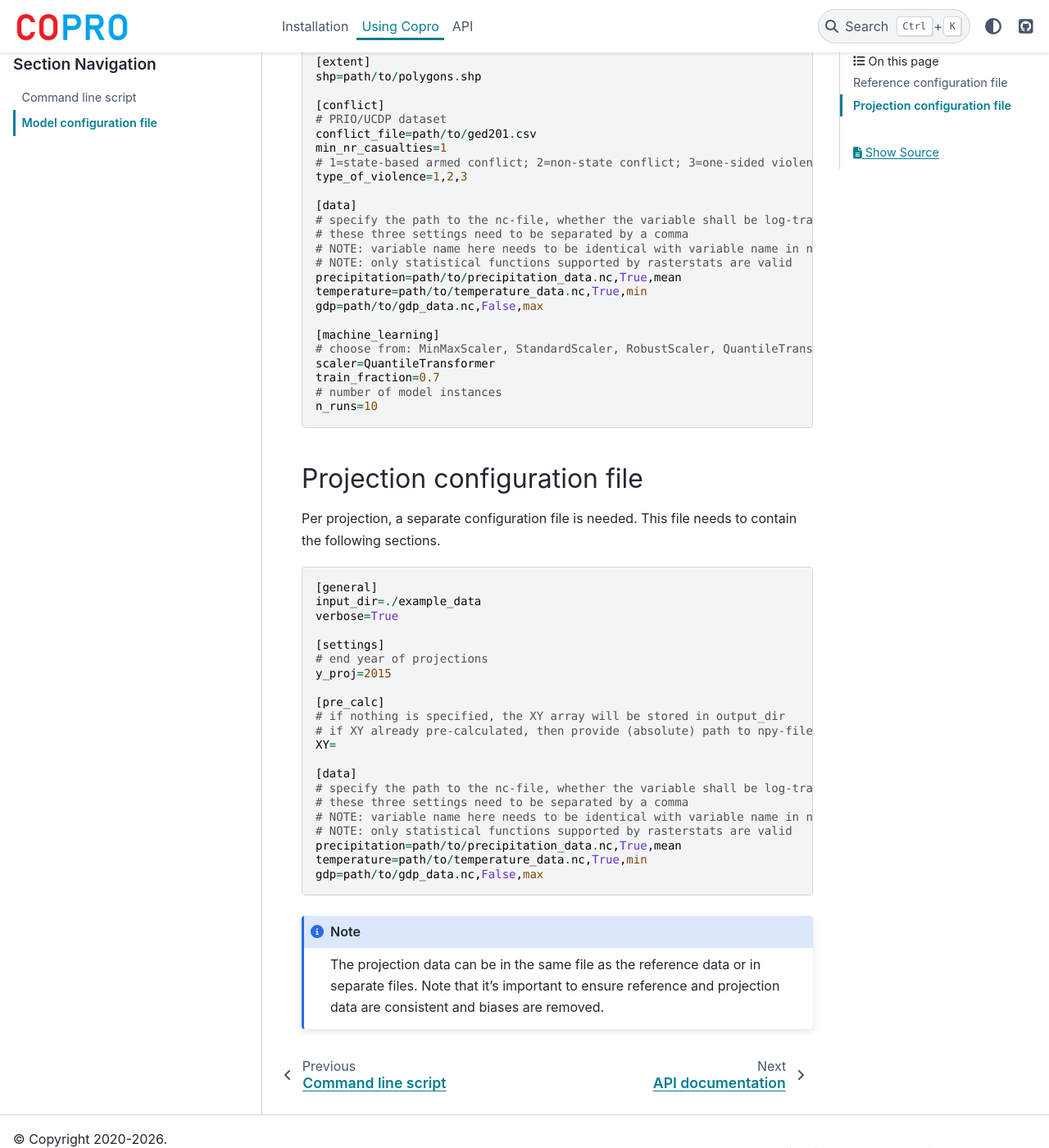
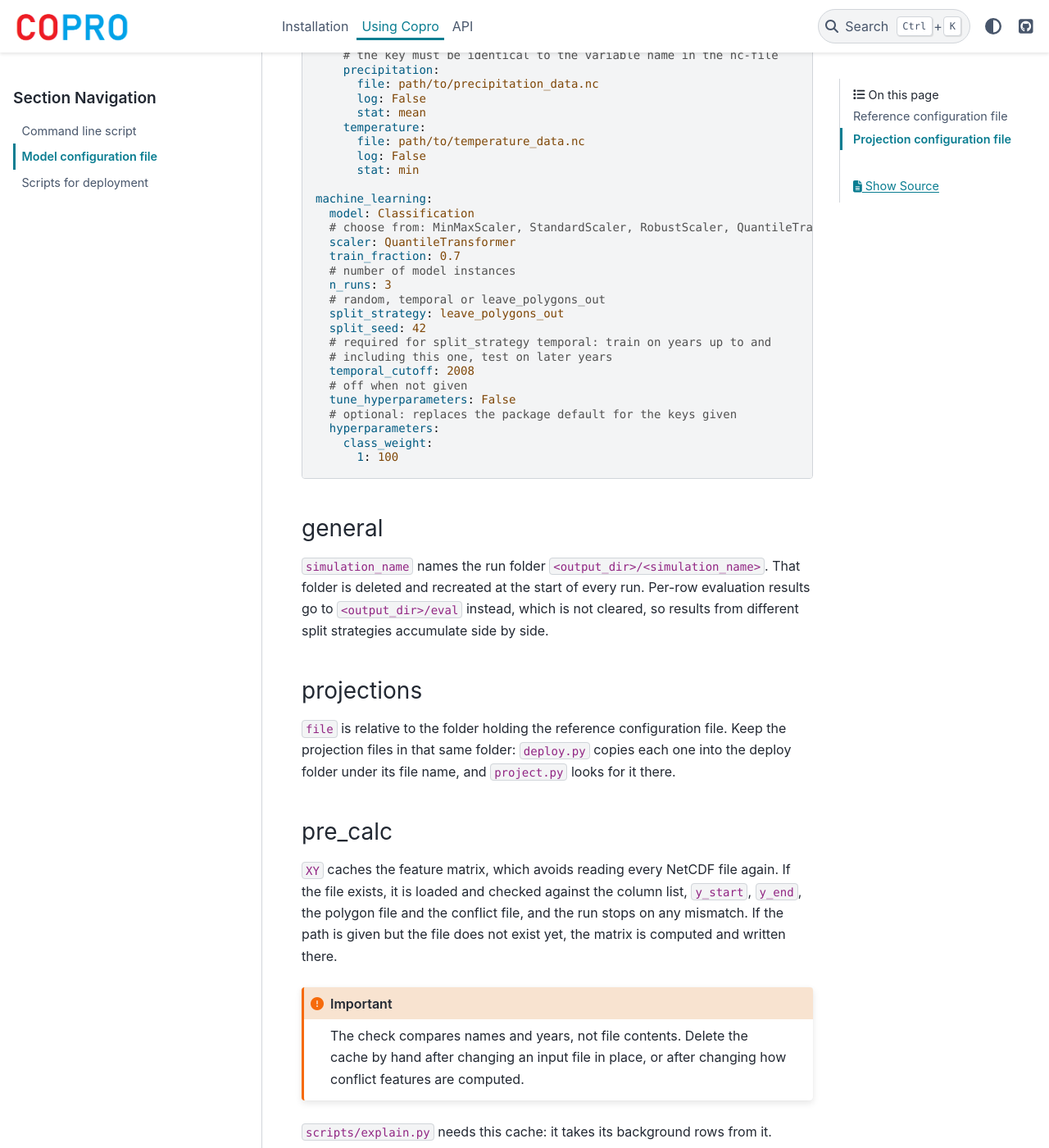
Before and after one commit to JannisHoch/copro, a Sphinx documentation site: the page built from docs/source/config.rst, in a window 1280 px wide and 1400 px high, scrolled down 1234 px. Shown: the whole window at 82% size. Built offline with Sphinx 7.4.7 and the PyData theme 0.15.4, drawn with Linux system fonts in a browser that asks for light colours; some of the changed text lies outside the part shown.

Commit message:
Update docs for the v2 config format and the deploy path
(original step 9)

docs/source/config.rst still documented the v1 INI format ([PROJ_files], [extent] shp=, comma-triple [data]) inherited from upstream. It now documents the YAML configuration: reference and projection files, the XY cache, conflict thresholds and the translated v1 keys, split strategies and hyperparameters.

New scripts.rst covers deploy, calibrate, project and explain. usage.rst describes the evaluation and deployment stages; cli.rst gives the current help output and the files the runner writes. API pages: machine_learning lists the current functions (load_clfs
no longer exists); models adds run_prediction.

```diff
--- a/docs/source/api/machine_learning.rst
+++ b/docs/source/api/machine_learning.rst
@@ -17,6 +17,6 @@ Other functions
 Functions for machine learning applications in the model.
 
 .. automodule:: machine_learning
-    :members: define_scaling,apply_gridsearchCV,load_clfs,predictive
+    :members: define_scaling,fit_estimator,apply_gridsearchCV,load_estimators,load_deploy_model,check_projection_columns,predictive,strata_from_conflict,score_to_probability
     :undoc-members:
     :show-inheritance:
--- a/docs/source/config.rst
+++ b/docs/source/config.rst
@@ -1,105 +1,186 @@
 Model configuration file
 ========================
 
-.. important::
-    The here described configuration file is compatible with CoPro version < 2.0.0.
-    For versions >= 2.0.0, the configuration file needs to be realigned with the new requirements.
+The command line script and the scripts in :ref:`Scripts for deployment` take a
+reference configuration file in YAML format.
+It holds everything needed to fit and evaluate the model over the reference period.
 
-The command line script takes on argument, which is a model configuration file.
-This file covers all necessary information to run the model for the reference period.
-
-In case projections should be made, each projection is specified in a separate (reduced) configuration file.
-Multiple files can be specified.
-The name of each projection is specified via the key in the section `[PROJ_files]`.
+Each projection is described in a separate, shorter configuration file.
+The reference file lists them in its ``projections`` block, one entry per projection key.
 
 .. note::
-    The file extension of the configuration files is not important -  we use `.cfg`.
+    Files named in ``data`` are relative to ``general.input_dir``.
+    A relative ``input_dir`` is itself relative to the folder holding the configuration file.
 
 Reference configuration file
 ----------------------------
 
-The configuration file for the reference period needs to contain the following sections.
+.. code-block:: yaml
+
+    general:
+      # label for the predictor set; recorded with the evaluation rows and
+      # in the deploy manifest. Required by deploy.py
+      feature_set: core
+      input_dir: ./example_data
+      output_dir: ./OUT
+      simulation_name: test_run
+      # first and last year of the reference period
+      y_start: 2000
+      y_end: 2012
+      # optional: worker count for the zonal statistics, default -1 (all cores)
+      n_jobs_zonal: -1
+
+    projections:
+      proj_nr_1:
+        file: example_settings_proj.yaml
+        # last year of this projection
+        y_end: 2015
+
+    pre_calc:
+      # path to a pickled XY matrix; "" switches the cache off
+      XY: ""
+
+    data:
+      extent:
+        file: path/to/polygons.gpkg
+        # optional: polygon ID column, default watprovID
+        id: watprovID
+
+      conflict:
+        file: path/to/conflict.csv
+        thresholds:
+          fatalities:
+            vmin: 5
+          # 1=state-based armed conflict; 2=non-state conflict; 3=one-sided violence
+          type_of_violence:
+            values: [1, 2, 3]
+
+      indicators:
+        # the key must be identical to the variable name in the nc-file
+        precipitation:
+          file: path/to/precipitation_data.nc
+          log: False
+          stat: mean
+        temperature:
+          file: path/to/temperature_data.nc
+          log: False
+          stat: min
+
+    machine_learning:
+      model: Classification
+      # choose from: MinMaxScaler, StandardScaler, RobustScaler, QuantileTransformer
+      scaler: QuantileTransformer
+      train_fraction: 0.7
+      # number of model instances
+      n_runs: 3
+      # random, temporal or leave_polygons_out
+      split_strategy: leave_polygons_out
+      split_seed: 42
+      # required for split_strategy temporal: train on years up to and
+      # including this one, test on later years
+      temporal_cutoff: 2008
+      # off when not given
+      tune_hyperparameters: False
+      # optional: replaces the package default for the keys given
+      hyperparameters:
+        class_weight:
+          1: 100
+
+general
+^^^^^^^
+
+``simulation_name`` names the run folder ``<output_dir>/<simulation_name>``.
+That folder is deleted and recreated at the start of every run.
+Per-row evaluation results go to ``<output_dir>/eval`` instead, which is not cleared,
+so results from different split strategies accumulate side by side.
+
+projections
+^^^^^^^^^^^
+
+``file`` is relative to the folder holding the reference configuration file.
+Keep the projection files in that same folder: ``deploy.py`` copies each one into
+the deploy folder under its file name, and ``project.py`` looks for it there.
+
+pre_calc
+^^^^^^^^
+
+``XY`` caches the feature matrix, which avoids reading every NetCDF file again.
+If the file exists, it is loaded and checked against the column list, ``y_start``,
+``y_end``, the polygon file and the conflict file, and the run stops on any mismatch.
+If the path is given but the file does not exist yet, the matrix is computed and written there.
+
+.. important::
+    The check compares names and years, not file contents.
+    Delete the cache by hand after changing an input file in place,
+    or after changing how conflict features are computed.
+
+``scripts/explain.py`` needs this cache: it takes its background rows from it.
+
+data
+^^^^
+
+The polygon file must have a ``watprovID`` column: several functions use that name directly.
+
+The conflict file is a csv with ``year``, ``latitude``, ``longitude`` and ``event_id_cnty`` columns.
+``thresholds`` filters it per column, with ``values`` (keep these values),
+``vmin`` (keep values at or above) or ``vmax`` (keep values at or below).
+The version 1 keys ``min_nr_casualties`` and ``type_of_violence`` are still accepted
+and translated to ``fatalities: {vmin: ...}`` and ``type_of_violence: {values: ...}``, with a warning.
+If a column appears both in ``thresholds`` and as a version 1 key, ``thresholds`` is used.
+
+For indicators, the value of year *t - 1* is used for year *t*.
+``stat`` is any statistic supported by rasterstats, ``mean`` by default.
+``log: True`` is not implemented and stops the run.
+
+Rows with any missing value are dropped before fitting, and the run reports
+which indicators and polygons were affected.
+A polygon that loses all its rows is absent from the evaluation and is not projected.
+
+machine_learning
+^^^^^^^^^^^^^^^^
+
+``split_strategy`` decides how each run separates training and test rows:
+
+* ``random``: a random share of rows is held out. The same polygon can appear in both sets, so results are optimistic.
+* ``temporal``: years after ``temporal_cutoff`` are held out.
+* ``leave_polygons_out``: whole polygons are held out, so no polygon appears in both sets.
+
+The scaler is fitted on the training rows of each run only.
+The seed of run *n* is ``split_seed + n``, so repeated runs draw different splits and the result is reproducible.
+With ``temporal`` and the search off, every run would be identical, so the model is fitted once.
+
+Without a ``hyperparameters`` block the classifier uses the package default
+(``settings.DEFAULT_HYPERPARAMETERS``).
+With ``tune_hyperparameters: True``, a grid search runs on the training rows first,
+with inner folds grouped by polygon.
+
+Projection configuration file
+-----------------------------
+
+Per projection, a separate configuration file is needed.
+
+.. code-block:: yaml
+
+    general:
+      # must be absolute: project.py reads this file from the deploy folder
+      input_dir: /absolute/path/to/example_data
+
+    data:
+      extent:
+        file: path/to/polygons.gpkg
+      indicators:
+        precipitation:
+          file: path/to/precipitation_projection.nc
+          log: False
+          stat: mean
+        temperature:
+          file: path/to/temperature_projection.nc
+          log: False
+          stat: min
+
+The indicators must be the same, in the same order, as in the reference file.
+The model is fitted on column positions, and the projection stops if names or order differ.
 
 .. note::
-    All paths should be relative to `input_dir`.
-
-.. code-block::
-
-    [general]
-    input_dir=./example_data
-    output_dir=./OUT
-
-    [settings]
-    # start year
-    y_start=2000
-    # end year
-    y_end=2012
-
-    [PROJ_files]
-    # cfg-files
-    proj_nr_1=./example_settings_proj.cfg
-
-    [pre_calc]
-    # if nothing is specified, the XY array will be stored in output_dir
-    # if XY already pre-calculated, then provide path to npy-file
-    XY=
-
-    [extent]
-    shp=path/to/polygons.shp
-
-    [conflict]
-    # PRIO/UCDP dataset
-    conflict_file=path/to/ged201.csv
-    min_nr_casualties=1
-    # 1=state-based armed conflict; 2=non-state conflict; 3=one-sided violence
-    type_of_violence=1,2,3
-
-    [data]
-    # specify the path to the nc-file, whether the variable shall be log-transformed (True, False), and which statistical function should be applied
-    # these three settings need to be separated by a comma
-    # NOTE: variable name here needs to be identical with variable name in nc-file
-    # NOTE: only statistical functions supported by rasterstats are valid
-    precipitation=path/to/precipitation_data.nc,True,mean
-    temperature=path/to/temperature_data.nc,True,min
-    gdp=path/to/gdp_data.nc,False,max
-
-    [machine_learning]
-    # choose from: MinMaxScaler, StandardScaler, RobustScaler, QuantileTransformer
-    scaler=QuantileTransformer
-    train_fraction=0.7
-    # number of model instances
-    n_runs=10
-
-Projection configuration file
-------------------------------
-
-Per projection, a separate configuration file is needed.
-This file needs to contain the following sections.
-
-.. code-block::
-
-    [general]
-    input_dir=./example_data
-    verbose=True
-
-    [settings]
-    # end year of projections
-    y_proj=2015
-
-    [pre_calc]
-    # if nothing is specified, the XY array will be stored in output_dir
-    # if XY already pre-calculated, then provide (absolute) path to npy-file
-    XY=
-
-    [data]
-    # specify the path to the nc-file, whether the variable shall be log-transformed (True, False), and which statistical function should be applied
-    # these three settings need to be separated by a comma
-    # NOTE: variable name here needs to be identical with variable name in nc-file
-    # NOTE: only statistical functions supported by rasterstats are valid
-    precipitation=path/to/precipitation_data.nc,True,mean
-    temperature=path/to/temperature_data.nc,True,min
-    gdp=path/to/gdp_data.nc,False,max
-
-.. note::
-    The projection data can be in the same file as the reference data or in separate files.
-    Note that it's important to ensure reference and projection data are consistent and biases are removed.
+    The projection data can be in the same files as the reference data or in separate files.
+    Make sure reference and projection data are consistent and biases are removed.
--- /dev/null
+++ b/docs/source/scripts.rst
@@ -0,0 +1,76 @@
+Scripts for deployment
+======================
+
+Four scripts take a model from evaluation to projection.
+They are run with ``python -m``, in this order.
+None of them deletes anything.
+
+Fit the deploy model
+--------------------
+
+.. code-block:: bash
+
+    python -m copro.scripts.deploy <config.yaml> --out-dir <deploy_dir> --cores 8
+
+Fits one estimator on all rows, with the scaler fitted on the same rows, and writes them to
+``<deploy_dir>/_DEPLOY`` together with ``deploy_manifest.json``.
+The manifest records the predictor set, the feature columns in order, the polygons covered,
+the row counts and the hyperparameters as fitted.
+Hyperparameters, and whether a search runs, come from the configuration exactly as in the evaluation run.
+
+``general.feature_set`` is required.
+The configuration file and its projection files are copied into ``_DEPLOY``, so the projection
+does not depend on files that may have changed since.
+
+Fit the score-to-probability rules (optional)
+---------------------------------------------
+
+.. code-block:: bash
+
+    python -m copro.scripts.calibrate <deploy_dir> --rows <eval csv> [--check-rows <eval csv>]
+
+The model output ``y_prob_1`` is a score: it ranks polygon-years, but its level is not a probability.
+This script measures, on the held-out rows of an evaluation run, how often conflict followed a given score,
+and writes one rule per stratum (no conflict in the previous year, and conflict in the previous year)
+to ``_DEPLOY/calibration.json``.
+Rows are grouped along the score in groups of at least ``--min-rows`` rows (default 100),
+and the group frequencies are made monotone with isotonic regression.
+
+``--rows`` should come from a ``leave_polygons_out`` run, whose models saw every year, as the deploy model does.
+``--check-rows`` applies the rules to a second set of rows, for example from a ``temporal`` run,
+and writes expected against observed conflict to ``calibration_check.csv``.
+
+The rows must have been produced with the deploy model's configuration.
+The script compares the json written beside the rows with the deploy configuration and stops if they differ.
+
+Project
+-------
+
+.. code-block:: bash
+
+    python -m copro.scripts.project <deploy_dir> [--keys <key> ...]
+
+Runs the projections listed in the deploy configuration, or only the given keys,
+and writes them to ``<deploy_dir>/_PROJ/<key>``.
+Only the polygons covered by the deploy model are scored.
+A missing input value for a covered polygon stops the run, naming the features and polygons affected.
+If ``calibration.json`` is present, the output carries a ``calibrated_probability`` beside the score.
+
+Per year, the projection writes ``output_in_<year>.gpkg``, and per estimator
+``projection_for_<year>.csv`` and ``X_for_<year>.csv``, the matrix exactly as scored.
+
+Explain (optional)
+------------------
+
+.. code-block:: bash
+
+    python -m copro.scripts.explain <deploy_dir> --key <key> --year <year>
+
+Splits each polygon's score into one contribution per feature with TreeSHAP and writes
+``<deploy_dir>/_PROJ/<key>/shap_in_<year>_seed<seed>.csv``.
+The baseline is a sample of the region's polygon-years without conflict in the previous year,
+taken from the rows the deploy model was fitted on, so a contribution says how much a feature
+lifts a polygon above a typical peaceful polygon in its region.
+
+This script needs ``shap``, an optional dependency (``pip install copro[explain]``),
+and the XY cache named by ``pre_calc.XY``.
```
Also changed, not shown: docs/source/api/models.rst (+7 -1 lines), docs/source/cli.rst (+27 -7 lines), docs/source/usage.rst (+19 -10 lines).
